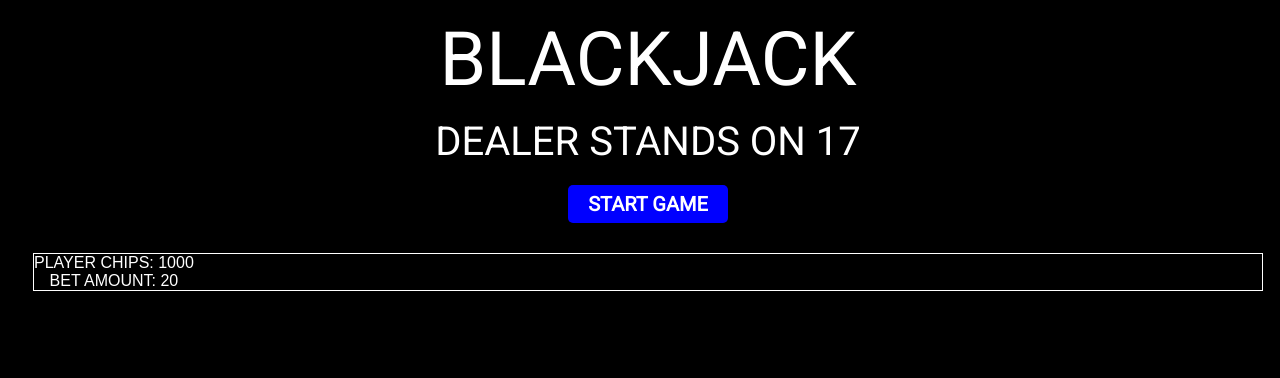
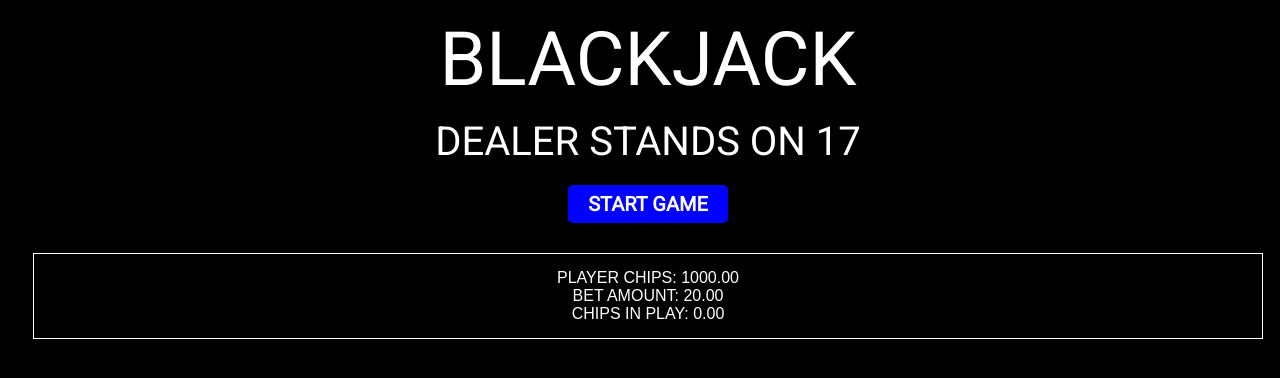
Before and after one commit to jteng1/blackjack, a React (Create React App) app: page / in a window 1280 px wide. Shown: the top 378 px of the page. Built offline with nearby package versions, Linux system fonts and the light colour scheme; no server answers.

Commit message:
added the start of betting and chips

```diff
--- a/src/App.js
+++ b/src/App.js
@@ -1,6 +1,6 @@
 import React, { Component } from "react";
-import Hand from "./components/Hand.js";
-import Stats from "./components/Stats.js";
+import Hand from "./components/Hand.jsx";
+import Stats from "./components/Stats.jsx";
 import Chips from "./components/Chips.jsx";
 
 export default class App extends Component {
@@ -37,7 +37,7 @@ export default class App extends Component {
       // Betting options and flags
       playerChips: 1000,
       betAmount: 20,
-
+      chipsInPlay: 0
     };
   };
 
@@ -52,7 +52,7 @@ export default class App extends Component {
       });
   };
 
-  // Return blackjack value of input card value
+  // Return corresponding blackjack value from input card value
   returnValue(value) {
     const cardValues = {
       ACE: 11,
@@ -75,6 +75,14 @@ export default class App extends Component {
 
   // Handle the initial hand deal, i.e. when Start Game is clicked
   handleDealHand() {
+
+    // Deal with initial betting
+    this.setState({
+      playerChips: this.state.playerChips - this.state.betAmount,
+      chipsInPlay: this.state.betAmount,
+    })
+
+    // Draw 4 cards from the deck
     fetch(`https://deckofcardsapi.com/api/deck/${this.state.deckId}/draw/?count=4`)
       .then(res => res.json())
       .then(json => {
@@ -109,7 +117,7 @@ export default class App extends Component {
             dealerHasAce: false,
             dealerScore: (this.state.dealerScore += value1 + value3),
             dealerInitialScore: value3
-          })
+          });
         } else if (value0 === value2) {
           this.setState({
             gameStarted: true,
@@ -151,11 +159,12 @@ export default class App extends Component {
         } else if (value1 === 11 || value3 === 11) {
           this.setState({
             dealerHasAce: true
-          })
-        }
+          });
+        };
         // After the ace checks
         this.blackJackChecker();
       });
+
   };
 
   // When End Game is pressed a new deck is drawn, reset state to initial state
@@ -189,7 +198,11 @@ export default class App extends Component {
       dealerBlackjacks: 0,
       playerBusts: 0,
       dealerBusts: 0,
-      gameMessage: ""
+      gameMessage: "",
+      // Betting options and flags
+      playerChips: 1000,
+      betAmount: 20,
+      chipsInPlay: 0
     });
   };
 
@@ -199,45 +212,49 @@ export default class App extends Component {
     // Check for player blackjack
     if (this.returnValue(this.state.playerHand[0].value) === 10 && this.returnValue(this.state.playerHand[1].value) === 11) {
       this.setState({
-        playerHasBlackjack: true,
-        playerPlaying: false,
+        playerHasBlackjack: true
       });
     } else if (this.returnValue(this.state.playerHand[1].value) === 10 && this.returnValue(this.state.playerHand[0].value) === 11) {
       this.setState({
-        playerHasBlackjack: true,
-        playerPlaying: false,
+        playerHasBlackjack: true
       });
     };
 
     // Check for dealer blackjack
     if (this.returnValue(this.state.dealerHand[0].value) === 10 && this.returnValue(this.state.dealerHand[1].value) === 11) {
       this.setState({
-        dealerHasBlackjack: true,
-        playerPlaying: false,
+        dealerHasBlackjack: true
       });
     } else if (this.returnValue(this.state.dealerHand[1].value) === 10 && this.returnValue(this.state.dealerHand[0].value) === 11) {
       this.setState({
-        dealerHasBlackjack: true,
-        playerPlaying: false,
+        dealerHasBlackjack: true
       });
     };
 
-    // Check who has blackjacks
+    // Check who has blackjacks and award chips accordingly
     if (this.state.playerHasBlackjack && this.state.dealerHasBlackjack) {
       this.setState({
+        playerPlaying: false,
         pushes: this.state.pushes + 1,
-        gameMessage: "Push! You both have a Blackjack!"
+        playerChips: this.state.playerChips + this.state.chipsInPlay,
+        chipsInPlay: 0,
+        gameMessage: "Push! You both have a Blackjack!",
       });
     } else if (this.state.playerHasBlackjack) {
       this.setState({
+        playerPlaying: false,
         playerWins: this.state.playerWins + 1,
         playerBlackjacks: this.state.playerBlackjacks + 1,
+        playerChips: this.state.playerChips + (3 * this.state.chipsInPlay)/2,
+        chipsInPlay: 0,
         gameMessage: "Blackjack!"
       });
     } else if (this.state.dealerHasBlackjack) {
       this.setState({
+        playerPlaying: false,
         dealerWins: this.state.dealerWins + 1,
         dealerBlackjacks: this.state.dealerBlackjacks + 1,
+        chipsInPlay: 0,
         gameMessage: "Dealer has a Blackjack!"
       });
     };
@@ -255,6 +272,7 @@ export default class App extends Component {
         playerPlaying: false,
         dealerWins: this.state.dealerWins + 1,
         playerBusts: this.state.playerBusts + 1,
+        chipsInPlay: 0,
         gameMessage: "You Busted!"
       });
     };
@@ -264,23 +282,38 @@ export default class App extends Component {
   checkWinner() {
     if (this.state.dealerScore > 21) {
       this.setState({
+        // Set statistics
         playerWins: this.state.playerWins + 1,
         dealerBusts: this.state.dealerBusts + 1,
+        // Set chips, 2 times chips in play if you win
+        playerChips: this.state.playerChips + 2 * this.state.chipsInPlay,
+        chipsInPlay: 0,
         gameMessage: "Dealer busts, you won!"
       });
     } else if (this.state.playerScore > this.state.dealerScore && this.state.playerScore <= 21) {
       this.setState({
+        // Set statistics
         playerWins: this.state.playerWins + 1,
+        // Set chips, 2 times chips in play if you win
+        playerChips: this.state.playerChips + 2 * this.state.chipsInPlay,
+        chipsInPlay: 0,
         gameMessage: "You won!"
       });
     } else if (this.state.playerScore === this.state.dealerScore) {
       this.setState({
+        // Set statistics
         pushes: this.state.pushes + 1,
+        // Set chips, return original chips in play if push
+        playerChips: this.state.playerChips + this.state.chipsInPlay,
+        chipsInPlay: 0,
         gameMessage: "You pushed!"
       });
     } else {
       this.setState({
+        // Set statistics
         dealerWins: this.state.dealerWins + 1,
+        // Set chips
+        chipsInPlay: 0,
         gameMessage: "You lost!"
       });
     };
@@ -473,6 +506,7 @@ export default class App extends Component {
       <Chips
         playerChips={this.state.playerChips}
         betAmount={this.state.betAmount}
+        chipsInPlay={this.state.chipsInPlay}
       />
       <h3>{this.state.gameMessage}</h3>
       </div>
--- a/src/components/Chips.jsx
+++ b/src/components/Chips.jsx
@@ -7,10 +7,11 @@ export default class Chips extends Component {
     return (
       <div className="chips-container">
         <div className="chipStats">
-            <p>Player Chips: {this.props.playerChips}</p>
-            <p>Bet Amount: {this.props.betAmount}</p>
+            <p>Player Chips: {this.props.playerChips.toFixed(2)}</p>
+            <p>Bet Amount: {this.props.betAmount.toFixed(2)}</p>
+            <p>Chips in Play: {this.props.chipsInPlay.toFixed(2)}</p>
         </div>
       </div>
-    );
-  };
-};
+    )
+  }
+}
--- a/src/components/Hand.js
+++ b/src/components/Hand.jsx
@@ -1,5 +1,5 @@
 import React, { Component } from "react";
-import Card from "./Card.js";
+import Card from "./Card.jsx";
 
 import blankCard from '../images/blankCard.jpg';
 
--- a/src/index.css
+++ b/src/index.css
@@ -149,3 +149,8 @@ button.red:hover {
   color: white;
   margin: 25px;
 }
+
+.chipStats {
+  flex: 100%;
+  padding: 15px;
+}
```
Also changed, not shown: src/components/Card.jsx (renamed from src/components/Card.js), src/components/Stats.jsx (renamed from src/components/Stats.js).
